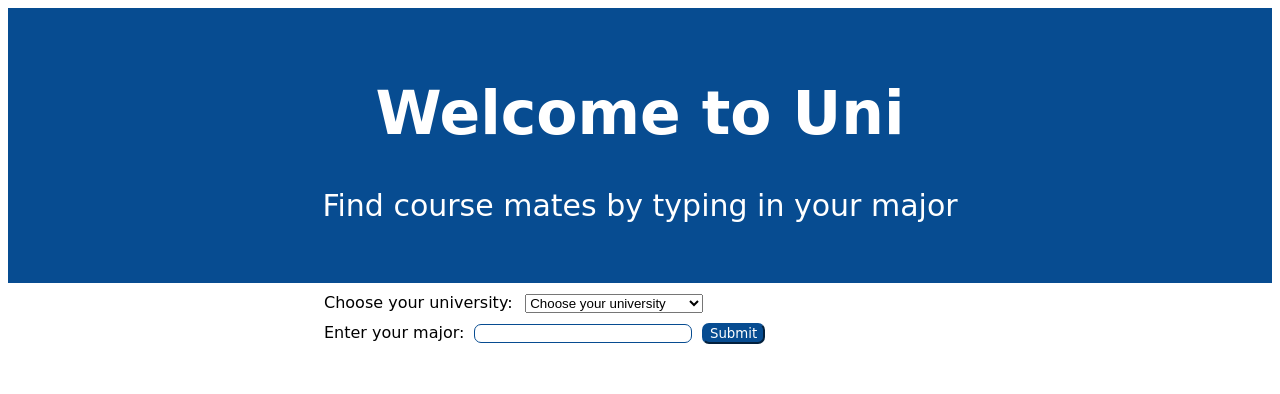
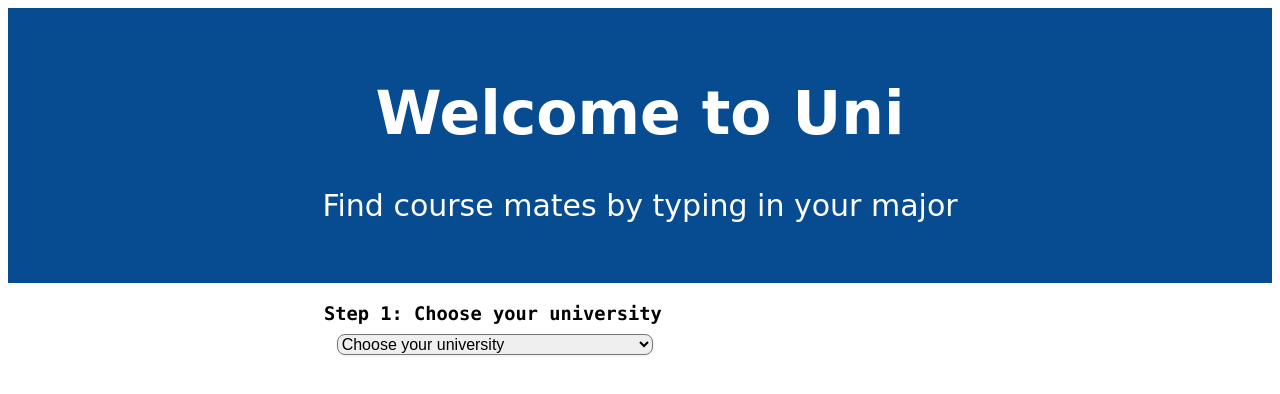
Before and after one commit to divakaivan/icc-webapp, a React (Create React App) app: page / in a window 1280 px wide. Shown: the top 394 px of the page. Built offline with nearby package versions, Linux system fonts and the light colour scheme.

Commit message:
Adding css transitions to Header.jsx and "select major step"

```diff
--- a/src/App.js
+++ b/src/App.js
@@ -3,6 +3,7 @@ import './App.css';
 import Header from "./Components/Header";
 import Form from "./Components/Form";
 import University from "./Components/University";
+import H3Header from "./Components/H3Header";
 
 class App extends React.Component {
     constructor(props) {
@@ -10,10 +11,10 @@ class App extends React.Component {
         this.state = {
             selectedUni: ""
         };
-        this.handleChange = this.handleChange.bind(this)
+        this.handleUniChange = this.handleUniChange.bind(this)
     }
 
-    handleChange(event) {
+    handleUniChange(event) {
         this.setState({
             selectedUni: event.target.value
         })
@@ -23,8 +24,9 @@ class App extends React.Component {
         return (
             <React.Fragment>
                 <Header selectedUni={this.state.selectedUni}/>
-                <University selectedUni={this.state.selectedUni} handleChange={this.handleChange}/>
-                <Form/>
+                <H3Header selectedUni={this.state.selectedUni} text={"Step 1: Choose your university"}/>
+                <University selectedUni={this.state.selectedUni} handleChange={this.handleUniChange}/>
+                {this.state.selectedUni ? <Form selectedUni={this.state.selectedUni}/> : null}
             </React.Fragment>
         )
     }
--- a/src/Components/Form.jsx
+++ b/src/Components/Form.jsx
@@ -33,9 +33,13 @@ class Form extends React.Component {
     }
 
     render() {
+        const cssClasses = [
+            'form',
+            this.props.selectedUni ? 'formShow' : 'form'
+        ];
         const {userSearch, submitted} = this.state;
         return (
-            <div className="form">
+            <div className={cssClasses.join(' ')}>
                 <form>
                     <label>Enter your major:</label>
                     <span className="tooltip"><input className="formInput" name="userSearch" type="text"
--- /dev/null
+++ b/src/Components/H3Header.jsx
@@ -0,0 +1,12 @@
+import React from "react";
+import "../Stylesheets/h3header.css";
+
+class H3Header extends React.Component {
+    render() {
+        return (
+            <h3 className="h3-header">{this.props.text}</h3>
+        );
+    }
+}
+
+export default H3Header;
--- a/src/Components/Header.jsx
+++ b/src/Components/Header.jsx
@@ -5,7 +5,7 @@ class Header extends React.Component {
     render() {
         return(
             <div className="header">
-                {this.props.selectedUni ? <h1>Welcome to {this.props.selectedUni}</h1> : <h1>Welcome to Uni</h1>}
+                {this.props.selectedUni ? <h1 className="uniAppear">Welcome to {this.props.selectedUni}</h1> : <h1>Welcome to Uni</h1>}
                 <p>Find course mates by typing in your major</p>
             </div>
         )
--- a/src/Components/University.jsx
+++ b/src/Components/University.jsx
@@ -6,15 +6,13 @@ class University extends React.Component {
     render() {
         return(
             <div className="university">
-                <form>Choose your university:
                     <select className="dropdown" name="university" onChange={this.props.handleChange}>
-                        <option selected disabled hidden>Choose your university</option>
+                        <option selected disabled>Choose your university</option>
                         <option value="University of Essex">University of Essex</option>
                         <option value="University of Manchester">University of Manchester</option>
                         <option value="University College London">University College London</option>
                         <option value="Loughborough University">Loughborough University</option>
                     </select>
-                </form>
             </div>
         )
     }
--- a/src/Stylesheets/form.css
+++ b/src/Stylesheets/form.css
@@ -3,7 +3,29 @@
     margin: auto;
     width: 50%;
     padding-top: 10px;
+    transition: all 0.3s ease-in;
 }
+
+.formShow {
+    animation: showForm 0.4s ease-in forwards;
+}
+
+@keyframes showForm {
+    0% {
+        opacity: 0;
+        transform: translateY(-100%);
+    }
+    50% {
+        opacity: 1;
+        transform: translateY(30%);
+    }
+    100% {
+        opacity: 1;
+        transform: translateY(0);
+    }
+}
+
+
 .tooltip {
     position: relative;
 }
@@ -29,7 +51,7 @@
 }
 .formInput {
     width: 33%;
-    border-radius: 7px;
+    border-radius: .5em;
     outline: 0;
     border-style: solid;
     border-width: 1px;
--- /dev/null
+++ b/src/Stylesheets/h3header.css
@@ -0,0 +1,6 @@
+.h3-header {
+    margin: auto;
+    width: 50%;
+    padding-top: 20px;
+    font-family: Consolas, sans-serif;
+}
--- a/src/Stylesheets/header.css
+++ b/src/Stylesheets/header.css
@@ -5,4 +5,24 @@
     color: white;
     font-size: 30px;
     font-family: "Comic Sans MS", sans-serif;
+    transition: all 0.3s ease-in;
 }
+
+.uniAppear {
+    animation: appearUni 1.5s ease-in forwards;
+}
+
+@keyframes appearUni {
+    0% {
+        opacity: 0;
+
+    }
+    50% {
+        opacity: 0.5;
+
+    }
+    100% {
+        opacity: 1;
+
+    }
+}
--- a/src/Stylesheets/university.css
+++ b/src/Stylesheets/university.css
@@ -7,4 +7,10 @@
 
 .dropdown {
     margin-left: 2%;
+    font-size:16px;
+    box-sizing: border-box;
+    box-shadow: 0 1px 0 1px rgba(0,0,0,.04);
+    border-radius: .5em;
+    outline: .5em;
+    width: 50%;
 }
```
